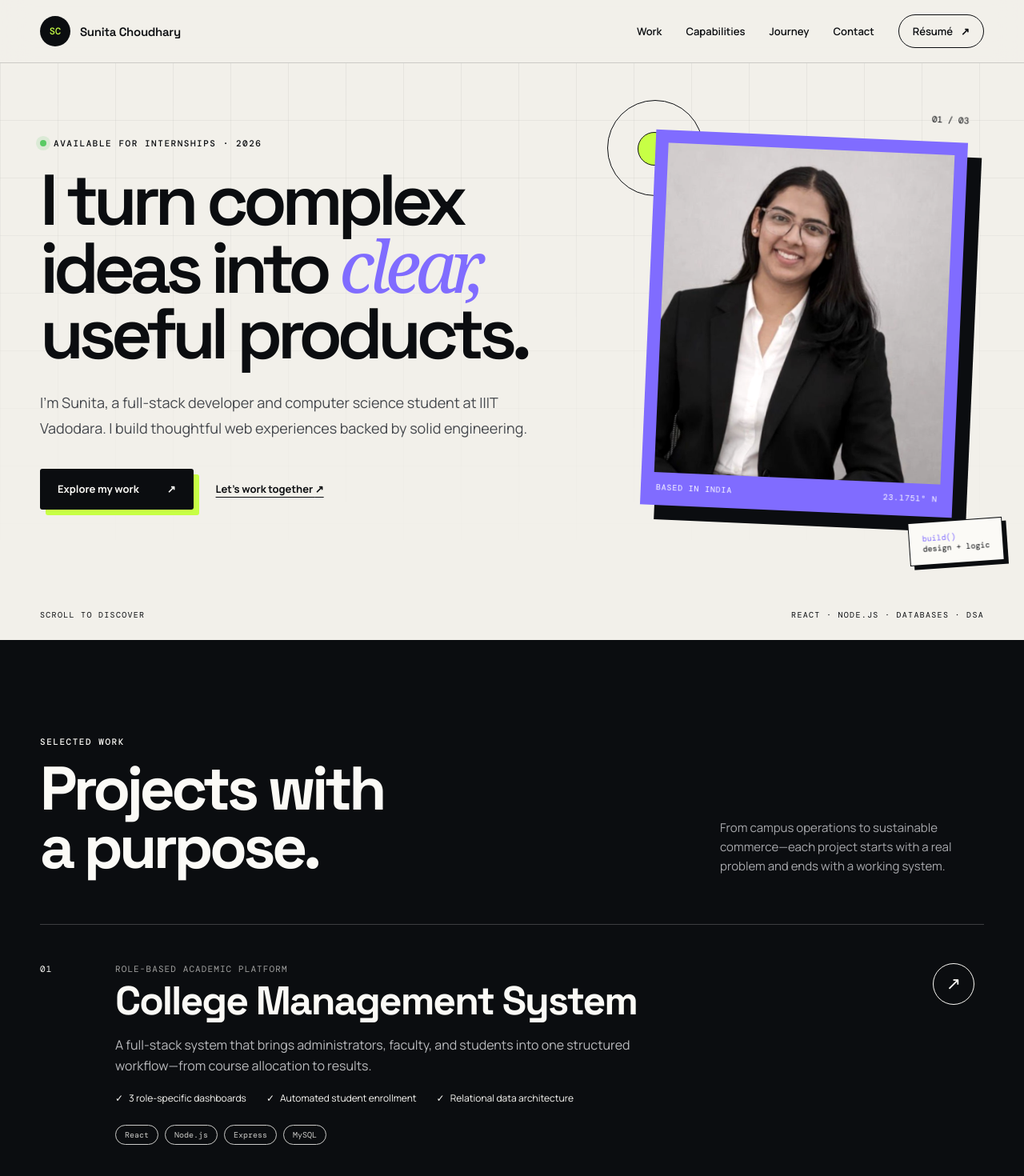
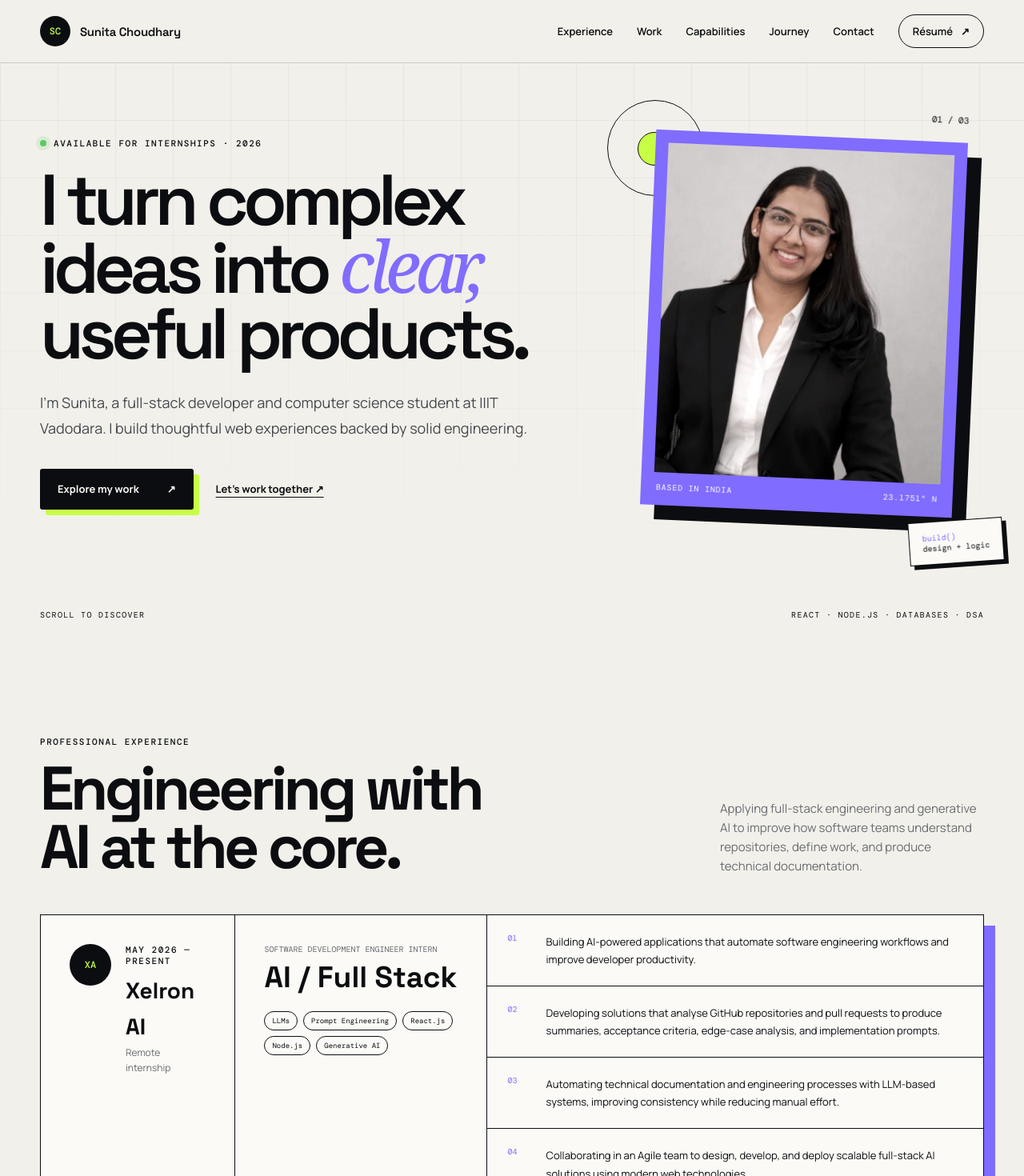
Before and after one commit to suma01111/Portfolio, a React (Vite) app: page / in a window 1280 px wide. Shown: the top 1470 px of the page at 80% size. Built offline with nearby package versions, Linux system fonts and the light colour scheme; no server answers.

Commit message:
add experience and professional credentials sections

```diff
--- a/src/App.jsx
+++ b/src/App.jsx
@@ -55,6 +55,30 @@ const skillGroups = [
   { label: 'Foundations', items: ['DSA', 'OOP', 'Operating Systems', 'Computer Networks'] },
 ]
 
+const certifications = [
+  {
+    code: 'DB / 01',
+    title: 'Databases for Developers — Foundations',
+    issuer: 'Oracle Dev Gym',
+    focus: 'Relational design · SQL · Query fundamentals',
+    description: 'Completed hands-on database training focused on writing reliable SQL, modelling relational data, and building a strong foundation for data-driven applications.',
+  },
+  {
+    code: 'VC / 02',
+    title: 'Git & GitHub Full Stack Development',
+    issuer: 'Professional Masterclass',
+    focus: 'Version control · Branching · Collaboration',
+    description: 'Developed practical command of modern Git workflows, repository management, branching strategies, and collaborative full-stack development.',
+  },
+  {
+    code: 'OS / 03',
+    title: 'GirlScript Summer of Code 2024',
+    issuer: 'Open-source Contributor',
+    focus: 'Contribution workflows · Code review · Community',
+    description: 'Contributed to real-world open-source projects while working with maintainers, navigating review cycles, and learning production-ready collaboration.',
+  },
+]
+
 const Arrow = () => <span aria-hidden="true">↗</span>
 
 function App() {
@@ -94,7 +118,7 @@ function App() {
     }
   }
 
-  const navItems = [['Work', '#projects'], ['Capabilities', '#skills'], ['Journey', '#journey'], ['Contact', '#contact']]
+  const navItems = [['Experience', '#experience'], ['Work', '#projects'], ['Capabilities', '#skills'], ['Journey', '#journey'], ['Contact', '#contact']]
 
   return (
     <div className="site-shell">
@@ -150,6 +174,32 @@ function App() {
           </div>
         </section>
 
+        <section className="section experience-section" id="experience">
+          <div className="container">
+            <div className="section-heading experience-heading">
+              <div><p className="eyebrow">Professional experience</p><h2>Engineering with<br />AI at the core.</h2></div>
+              <p>Applying full-stack engineering and generative AI to improve how software teams understand repositories, define work, and produce technical documentation.</p>
+            </div>
+            <article className="experience-card">
+              <div className="experience-meta">
+                <div className="company-mark">XA</div>
+                <div><p className="eyebrow">May 2026 — Present</p><h3>Xelron AI</h3><p>Remote internship</p></div>
+              </div>
+              <div className="experience-role">
+                <p>Software Development Engineer Intern</p>
+                <h3>AI / Full Stack</h3>
+                <div className="experience-tags"><span>LLMs</span><span>Prompt Engineering</span><span>React.js</span><span>Node.js</span><span>Generative AI</span></div>
+              </div>
+              <ol className="experience-impact">
+                <li><span>01</span><p>Building AI-powered applications that automate software engineering workflows and improve developer productivity.</p></li>
+                <li><span>02</span><p>Developing solutions that analyse GitHub repositories and pull requests to produce summaries, acceptance criteria, edge-case analysis, and implementation prompts.</p></li>
+                <li><span>03</span><p>Automating technical documentation and engineering processes with LLM-based systems, improving consistency while reducing manual effort.</p></li>
+                <li><span>04</span><p>Collaborating in an Agile team to design, develop, and deploy scalable full-stack AI solutions using modern web technologies.</p></li>
+              </ol>
+            </article>
+          </div>
+        </section>
+
         <section className="section projects-section" id="projects">
           <div className="container">
             <div className="section-heading">
@@ -170,6 +220,26 @@ function App() {
                     <div className="stack-list">{project.stack.map((item) => <span key={item}>{item}</span>)}</div>
                   </div>
                   <a className="project-open" href={project.github} target="_blank" rel="noreferrer" aria-label={`View ${project.name} on GitHub`}><Arrow /></a>
+                </article>
+              ))}
+            </div>
+          </div>
+        </section>
+
+        <section className="section certifications-section" id="certifications">
+          <div className="container">
+            <div className="section-heading">
+              <div><p className="eyebrow">Credentials</p><h2>Learning backed<br />by practice.</h2></div>
+              <p>Focused programs that strengthened my database, collaboration, and open-source engineering skills.</p>
+            </div>
+            <div className="certification-grid">
+              {certifications.map((certificate) => (
+                <article className="certificate" key={certificate.title}>
+                  <div className="certificate-top"><span>{certificate.code}</span><span>Verified learning</span></div>
+                  <p className="certificate-issuer">{certificate.issuer}</p>
+                  <h3>{certificate.title}</h3>
+                  <p className="certificate-focus">{certificate.focus}</p>
+                  <p className="certificate-description">{certificate.description}</p>
                 </article>
               ))}
             </div>
@@ -209,15 +279,30 @@ function App() {
                 <p className="muted">Building foundations in algorithms, software engineering, databases, systems, and modern web development.</p>
               </article>
               <div className="journey-stack">
-                <article><span>Leadership</span><h3>Secretary · MOD5 Dance Club</h3><p>Leading performances and workshops from idea through execution.</p></article>
-                <article><span>Community</span><h3>Core Member · Cultural Committee</h3><p>Coordinating institute-wide events across teams, schedules, and logistics.</p></article>
-                <article><span>Open source</span><h3>GSSoC 2024 Contributor</h3><p>Collaborating with maintainers and contributing through real-world workflows.</p></article>
+                <article><span>Core curriculum</span><h3>Systems &amp; Software</h3><p>Algorithms, operating systems, computer networks, software engineering, and object-oriented programming.</p></article>
+                <article><span>Applied engineering</span><h3>Full-Stack Development</h3><p>Turning product requirements into responsive interfaces, maintainable APIs, and structured data models.</p></article>
+                <article><span>Current focus</span><h3>AI-assisted Products</h3><p>Exploring LLM applications, prompt design, repository intelligence, and developer-productivity workflows.</p></article>
               </div>
             </div>
-            <div className="credentials">
-              <span>Also completed</span>
-              <p>Oracle Dev Gym — Databases for Developers</p>
-              <p>Git &amp; GitHub Full Stack Development Masterclass</p>
+          </div>
+        </section>
+
+        <section className="section leadership-section" id="leadership">
+          <div className="container leadership-layout">
+            <div className="leadership-title">
+              <p className="eyebrow">Positions of responsibility</p>
+              <h2>Leadership beyond<br />the codebase.</h2>
+              <p>Campus roles that strengthened how I organise, communicate, and guide teams through high-energy, deadline-driven work.</p>
+            </div>
+            <div className="leadership-list">
+              <article>
+                <span className="leadership-number">01</span>
+                <div><p className="leadership-org">MOD5 Dance Club · IIIT Vadodara</p><h3>Secretary</h3><p>Leading the planning and delivery of performances and workshops—from creative direction and rehearsal schedules to team coordination and final execution.</p><div className="leadership-skills"><span>Team leadership</span><span>Event execution</span><span>Communication</span></div></div>
+              </article>
+              <article>
+                <span className="leadership-number">02</span>
+                <div><p className="leadership-org">Cultural Committee · IIIT Vadodara</p><h3>Core Member</h3><p>Supporting institute-wide cultural events by coordinating logistics, schedules, and cross-functional teams to keep delivery organised and on time.</p><div className="leadership-skills"><span>Operations</span><span>Cross-team coordination</span><span>Ownership</span></div></div>
+              </article>
             </div>
           </div>
         </section>
--- a/src/index.css
+++ b/src/index.css
@@ -48,6 +48,18 @@ h1,h2,h3 { font-family:'Space Grotesk',sans-serif; }
 .section-heading { display:grid; grid-template-columns:1.4fr .6fr; align-items:end; gap:80px; margin-bottom:60px; }
 .section-heading h2,.skills-intro h2,.contact-copy h2 { margin-top:15px; font-size:clamp(48px,6vw,78px); line-height:.95; letter-spacing:-.06em; }
 .section-heading>p { color:var(--muted); font-size:15px; max-width:430px; }
+.experience-section { background:var(--paper); }
+.experience-heading { margin-bottom:48px; }
+.experience-card { border:1px solid var(--ink); display:grid; grid-template-columns:.62fr .8fr 1.58fr; background:var(--white); box-shadow:14px 14px 0 var(--violet); }
+.experience-meta,.experience-role { padding:36px; border-right:1px solid var(--ink); }
+.experience-meta { display:flex; gap:18px; align-items:flex-start; }
+.company-mark { flex:0 0 52px; height:52px; display:grid; place-items:center; border-radius:50%; background:var(--ink); color:var(--acid); font:500 12px 'DM Mono'; }
+.experience-meta h3 { font-size:28px; margin-top:8px; }.experience-meta>div>p:last-child { color:var(--muted); font-size:12px; }
+.experience-role>p { font:10px 'DM Mono'; text-transform:uppercase; color:var(--muted); }.experience-role h3 { font-size:37px; line-height:1; margin:10px 0 24px; }
+.experience-tags { display:flex; flex-wrap:wrap; gap:7px; }.experience-tags span { padding:5px 9px; border:1px solid var(--ink); border-radius:999px; font:9px 'DM Mono'; }
+.experience-impact { list-style:none; counter-reset:none; }
+.experience-impact li { display:grid; grid-template-columns:34px 1fr; gap:14px; padding:22px 26px; border-bottom:1px solid var(--ink); }
+.experience-impact li:last-child { border-bottom:0; }.experience-impact span { font:10px 'DM Mono'; color:var(--violet); }.experience-impact p { font-size:13px; line-height:1.7; }
 .projects-section { background:var(--ink); color:var(--white); }
 .projects-section .section-heading>p { color:#a8a9ad; }
 .projects-list { border-top:1px solid rgba(255,255,255,.2); }
@@ -65,6 +77,14 @@ h1,h2,h3 { font-family:'Space Grotesk',sans-serif; }
 .stack-list span { border:1px solid currentColor; border-radius:999px; padding:5px 11px; font:10px 'DM Mono'; opacity:.8; }
 .project-open { align-self:start; border:1px solid currentColor; width:52px; height:52px; border-radius:50%; display:grid; place-items:center; text-decoration:none; font-size:22px; }
 .project:hover .project-open { background:var(--ink); color:var(--white); }
+.certifications-section { background:var(--paper); }
+.certification-grid { display:grid; grid-template-columns:repeat(3,1fr); border:1px solid var(--ink); }
+.certificate { min-height:390px; padding:30px; display:flex; flex-direction:column; border-right:1px solid var(--ink); transition:.22s ease; }
+.certificate:last-child { border-right:0; }.certificate:hover { background:var(--white); transform:translateY(-7px); box-shadow:0 7px 0 var(--violet); }
+.certificate-top { display:flex; justify-content:space-between; font:9px 'DM Mono'; text-transform:uppercase; color:var(--muted); }
+.certificate-issuer { margin-top:70px; font:10px 'DM Mono'; text-transform:uppercase; color:var(--violet); }
+.certificate h3 { margin-top:10px; font-size:27px; line-height:1.1; letter-spacing:-.035em; }
+.certificate-focus { margin-top:16px; font-size:11px; font-weight:700; }.certificate-description { margin-top:auto; padding-top:30px; font-size:13px; color:var(--muted); }
 .skills-section { background:var(--acid); }
 .skills-layout { display:grid; grid-template-columns:.8fr 1.2fr; gap:90px; }
 .skills-intro { position:sticky; top:130px; align-self:start; }
@@ -88,6 +108,13 @@ h1,h2,h3 { font-family:'Space Grotesk',sans-serif; }
 .journey-stack h3 { margin:6px 0; font-size:21px; }.journey-stack p { font-size:13px; color:var(--muted); }
 .credentials { display:flex; flex-wrap:wrap; gap:18px 40px; padding:25px 0; border-bottom:1px solid var(--ink); font-size:12px; }
 .credentials span { font:10px 'DM Mono'; text-transform:uppercase; color:var(--muted); }
+.leadership-section { background:var(--white); }
+.leadership-layout { display:grid; grid-template-columns:.72fr 1.28fr; gap:90px; }
+.leadership-title h2 { margin-top:15px; font-size:clamp(48px,5vw,70px); line-height:.95; letter-spacing:-.06em; }.leadership-title>p:last-child { margin-top:28px; color:var(--muted); max-width:440px; }
+.leadership-list { border-top:1px solid var(--ink); }
+.leadership-list article { display:grid; grid-template-columns:45px 1fr; gap:22px; padding:35px 0; border-bottom:1px solid var(--ink); }
+.leadership-number { font:10px 'DM Mono'; color:var(--violet); }.leadership-org { font:10px 'DM Mono'; text-transform:uppercase; color:var(--muted); }.leadership-list h3 { font-size:34px; margin:5px 0 12px; }.leadership-list article div>p:nth-of-type(2) { color:var(--muted); font-size:14px; max-width:650px; }
+.leadership-skills { display:flex; flex-wrap:wrap; gap:8px; margin-top:20px; }.leadership-skills span { background:var(--paper); padding:6px 10px; font-size:10px; }
 .contact-section { background:var(--violet); color:white; }
 .contact-layout { display:grid; grid-template-columns:1fr 1fr; gap:100px; }
 .contact-copy>p:nth-of-type(2) { margin:28px 0; max-width:510px; color:#dfdcff; }
@@ -107,8 +134,8 @@ footer { background:var(--ink); color:#aaa; padding:25px 0; font:10px 'DM Mono';
 @media (max-width:900px) {
   .container{width:min(100% - 32px,1180px)} .nav-links{position:fixed;inset:78px 0 0;background:var(--paper);display:flex;flex-direction:column;align-items:flex-start;padding:45px 24px;transform:translateX(100%);transition:.25s}.nav-links.is-open{transform:none}.nav-links a{font-size:24px}.menu-toggle{display:flex;width:42px;height:42px;border:1px solid var(--ink);background:none;border-radius:50%;flex-direction:column;justify-content:center;gap:5px;padding:10px}.menu-toggle span{height:1px;background:var(--ink);width:100%}
   .hero{padding-top:125px;min-height:auto;padding-bottom:100px}.hero-layout{grid-template-columns:1fr;gap:70px}.hero h1{font-size:clamp(52px,14vw,78px)}.hero-intro{font-size:16px}.hero-visual{max-width:440px;margin:auto}.hero-foot{display:none}
-  .section{padding:85px 0}.section-heading,.skills-layout,.contact-layout{grid-template-columns:1fr;gap:42px}.section-heading{align-items:start}.project{grid-template-columns:42px 1fr 45px}.project-description{font-size:14px}.project:hover{padding-inline:10px}.skills-intro{position:static}.skill-row{grid-template-columns:35px 110px 1fr}.journey-grid{grid-template-columns:1fr}.journey-feature{min-height:390px;padding:30px}.contact-form{box-shadow:8px 8px 0 var(--ink)}
+  .section{padding:85px 0}.section-heading,.skills-layout,.contact-layout,.leadership-layout{grid-template-columns:1fr;gap:42px}.section-heading{align-items:start}.experience-card{grid-template-columns:1fr 1fr}.experience-role{border-right:0}.experience-impact{grid-column:1/-1;border-top:1px solid var(--ink)}.project{grid-template-columns:42px 1fr 45px}.project-description{font-size:14px}.project:hover{padding-inline:10px}.certification-grid{grid-template-columns:1fr}.certificate{min-height:320px;border-right:0;border-bottom:1px solid var(--ink)}.certificate:last-child{border-bottom:0}.certificate-issuer{margin-top:40px}.skills-intro{position:static}.skill-row{grid-template-columns:35px 110px 1fr}.journey-grid{grid-template-columns:1fr}.journey-feature{min-height:390px;padding:30px}.contact-form{box-shadow:8px 8px 0 var(--ink)}
 }
 @media (max-width:580px) {
-  .wordmark strong{display:none}.hero-actions{align-items:flex-start;flex-direction:column}.hero h1{font-size:50px}.portrait-frame{box-shadow:10px 10px 0 var(--ink)}.section-heading h2,.skills-intro h2,.contact-copy h2{font-size:45px}.project{grid-template-columns:1fr;padding:35px 0}.project-number{display:none}.project-open{position:absolute;right:0;top:30px}.project h3{padding-right:58px}.impact-list{display:grid}.skill-row{grid-template-columns:30px 1fr}.skill-row>div{grid-column:2}.journey-feature h3{font-size:32px}.social-row{flex-wrap:wrap}.footer-inner{align-items:flex-start;gap:15px;flex-direction:column}.credentials{display:grid;gap:10px}
+  .wordmark strong{display:none}.hero-actions{align-items:flex-start;flex-direction:column}.hero h1{font-size:50px}.portrait-frame{box-shadow:10px 10px 0 var(--ink)}.section-heading h2,.skills-intro h2,.contact-copy h2,.leadership-title h2{font-size:45px}.experience-card{display:block;box-shadow:8px 8px 0 var(--violet)}.experience-meta,.experience-role{border-right:0;border-bottom:1px solid var(--ink);padding:25px}.experience-impact li{padding:20px}.project{grid-template-columns:1fr;padding:35px 0}.project-number{display:none}.project-open{position:absolute;right:0;top:30px}.project h3{padding-right:58px}.impact-list{display:grid}.skill-row{grid-template-columns:30px 1fr}.skill-row>div{grid-column:2}.journey-feature h3{font-size:32px}.leadership-list article{grid-template-columns:30px 1fr}.social-row{flex-wrap:wrap}.footer-inner{align-items:flex-start;gap:15px;flex-direction:column}.credentials{display:grid;gap:10px}
 }
```
